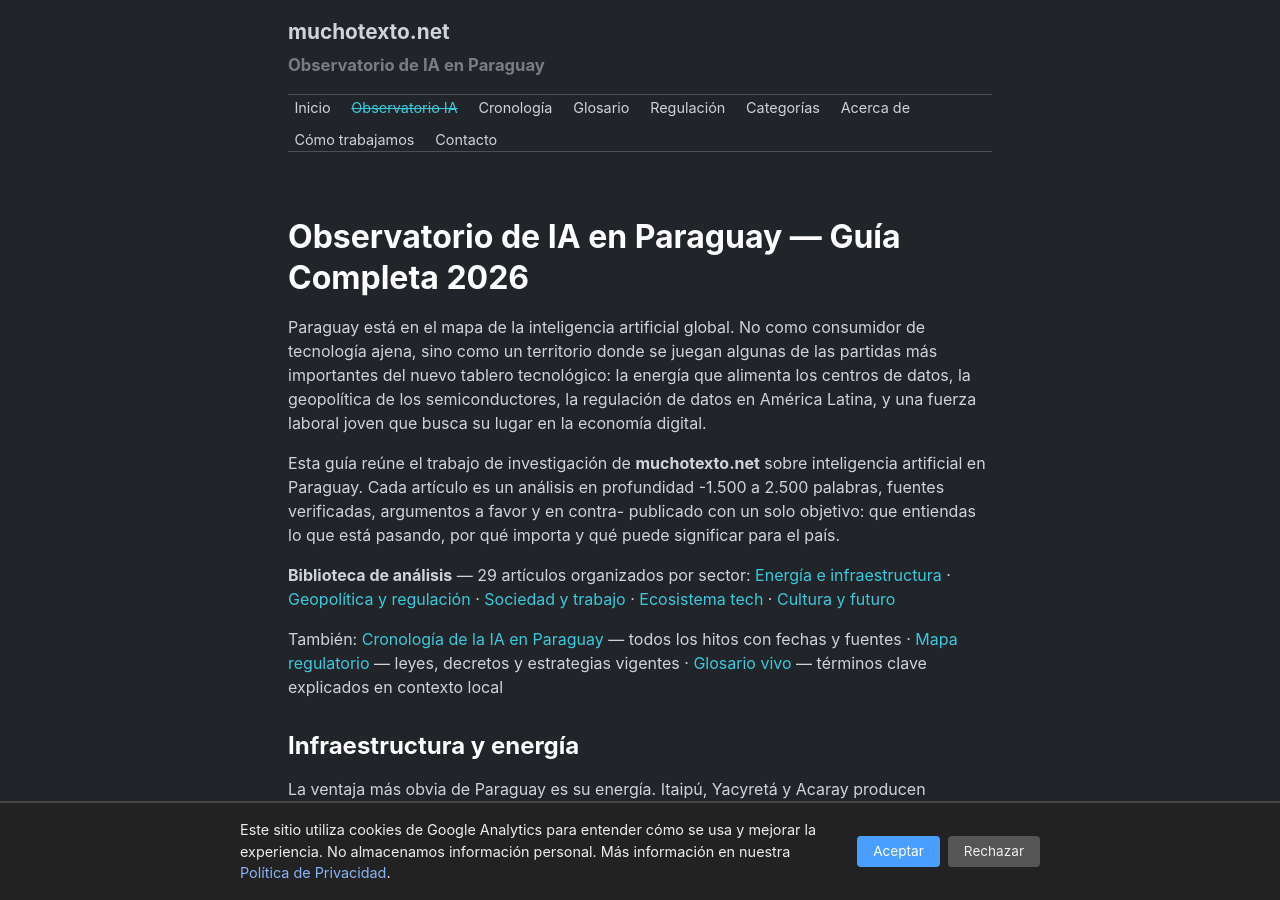
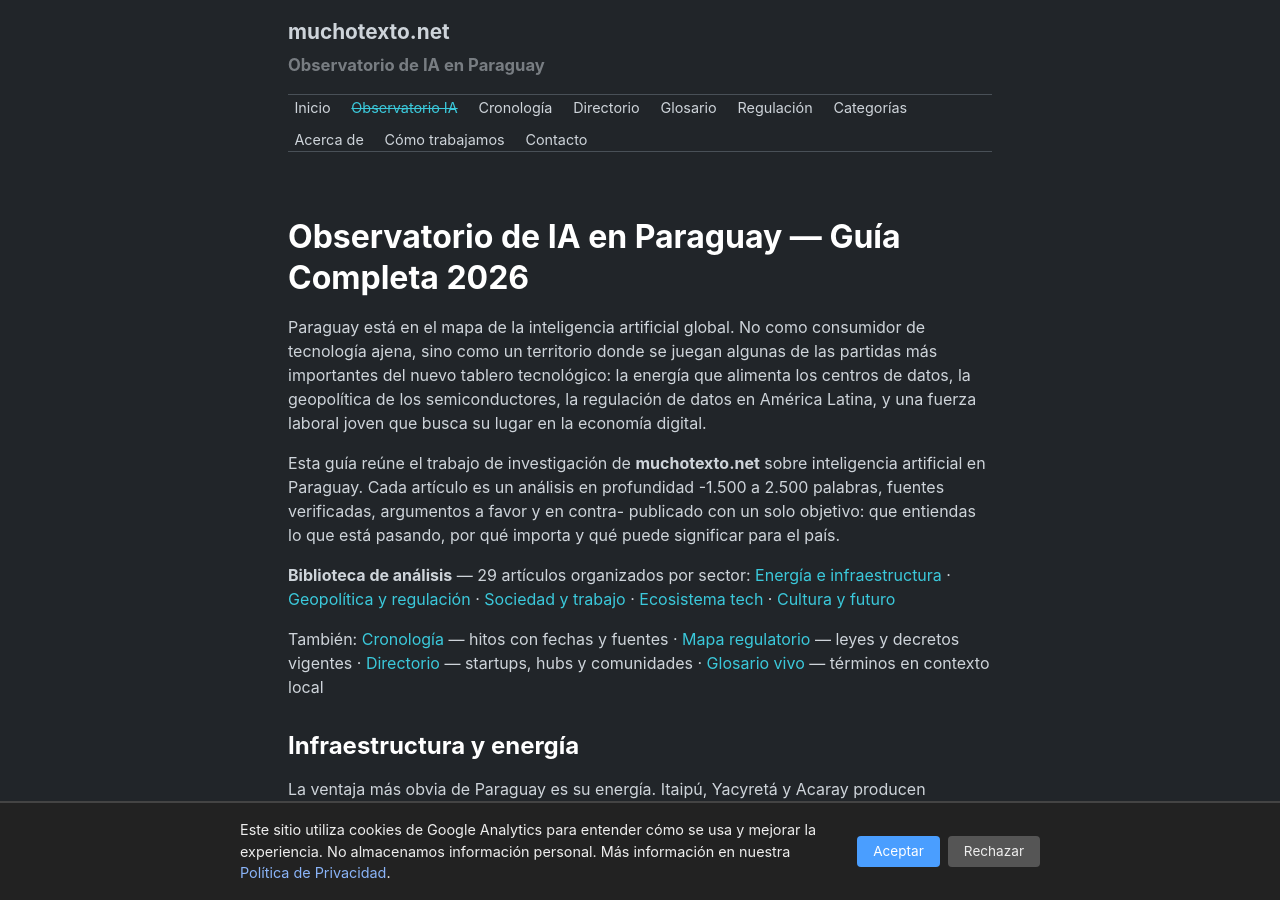
Before and after one commit to miravosqueinteresante/muchotexto.net, a Jekyll site: the page built from ia-en-paraguay.markdown, in a window 1280 px wide and 900 px high. Built offline with Jekyll 4.4.1, drawn with Linux system fonts in a browser that asks for light colours.

Commit message:
Fase 2.3: pagina Directorio de IA en Paraguay con startups, hubs y comunidades

```diff
--- a/_data/navigation.yml
+++ b/_data/navigation.yml
@@ -4,6 +4,8 @@
   url: /ia-en-paraguay/
 - title: Cronología
   url: /cronologia/
+- title: Directorio
+  url: /directorio/
 - title: Glosario
   url: /glosario/
 - title: Regulación
--- a/ia-en-paraguay.markdown
+++ b/ia-en-paraguay.markdown
@@ -12,7 +12,7 @@
 
 **Biblioteca de análisis** — 29 artículos organizados por sector: [Energía e infraestructura](#infraestructura-y-energia) · [Geopolítica y regulación](#geopolítica-y-regulación-tech) · [Sociedad y trabajo](#ia-sociedad-y-trabajo) · [Ecosistema tech](#tecnología-aplicada-y-ecosistema) · [Cultura y futuro](#cultura-filosofía-y-futuro)
 
-También: [Cronología de la IA en Paraguay](/cronologia/) — todos los hitos con fechas y fuentes · [Mapa regulatorio](/regulacion/) — leyes, decretos y estrategias vigentes · [Glosario vivo](/glosario/) — términos clave explicados en contexto local
+También: [Cronología](/cronologia/) — hitos con fechas y fuentes · [Mapa regulatorio](/regulacion/) — leyes y decretos vigentes · [Directorio](/directorio/) — startups, hubs y comunidades · [Glosario vivo](/glosario/) — términos en contexto local
 
 ## Infraestructura y energía
 
--- a/llms.txt
+++ b/llms.txt
@@ -63,6 +63,7 @@
 
 - [Cronología](https://muchotexto.net/cronologia/): Hitos de IA, tecnología y energía en Paraguay desde 1973
 - [Regulación](https://muchotexto.net/regulacion/): Marco legal de IA en Paraguay — leyes, decretos y estrategias vigentes
+- [Directorio](https://muchotexto.net/directorio/): Startups, aceleradoras, comunidades y data centers de IA en Paraguay
 - [Glosario de IA en Paraguay](https://muchotexto.net/glosario/): Definiciones de términos clave explicados en contexto paraguayo
 
 ## Información técnica
```
Also changed, not shown: directorio.markdown (added, +51 -0 lines).
